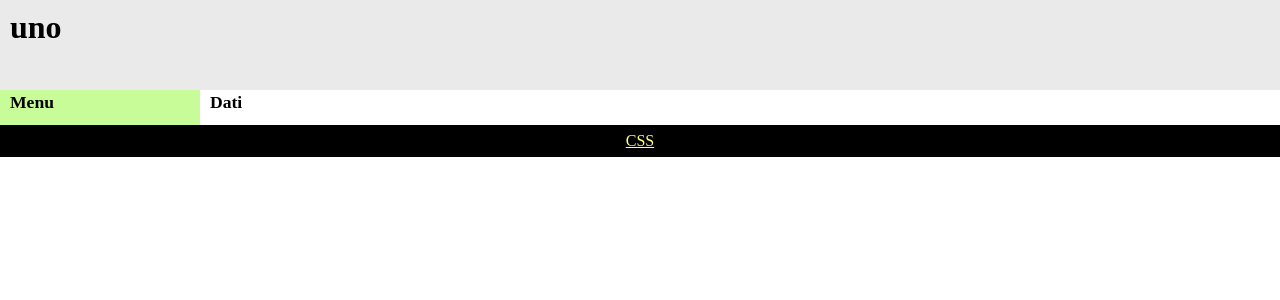
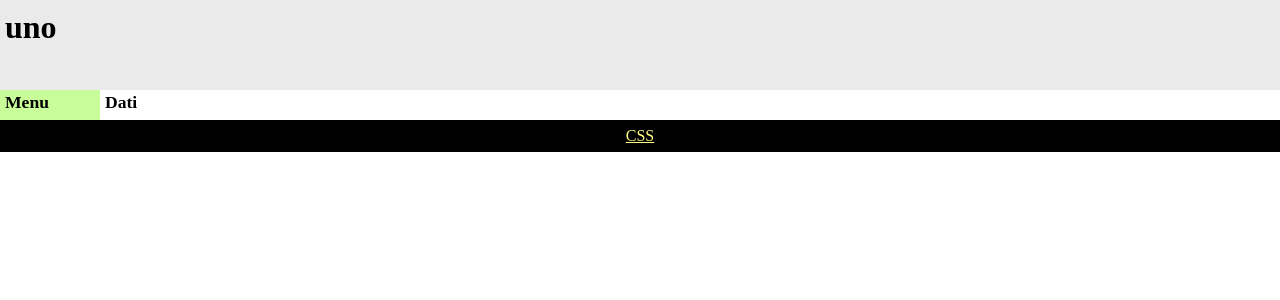
Before and after one commit to asterix24/GestionaleCaldaie, a Django app: template main/templates/template.html in a window 1280 px wide. Shown: the top 300 px of the page. Run offline with Django 3.2, Linux system fonts and the light colour scheme; the template is opened without the code that fills it, so the values that code supplies are empty.

Commit message:
Reduce menu width.

```diff
--- a/main/static/base.css
+++ b/main/static/base.css
@@ -28,12 +28,12 @@ em {
 }
 
 #contentcolumn {
-    margin-left: 200px; /*Set left margin to LeftColumnWidth*/
+    margin-left: 100px; /*Set left margin to LeftColumnWidth*/
 }
 
 #leftcolumn {
     float: left;
-    width: 200px; /*Width of left column*/
+    width: 100px; /*Width of left column*/
     margin-left: -100%;
     background: #C8FC98;
 }
@@ -52,6 +52,6 @@ em {
 }
 
 .innertube {
-    margin: 10px; /*Margins for inner DIV inside each column (to provide padding)*/
+    margin: 5px; /*Margins for inner DIV inside each column (to provide padding)*/
     margin-top: 0;
 }
```
